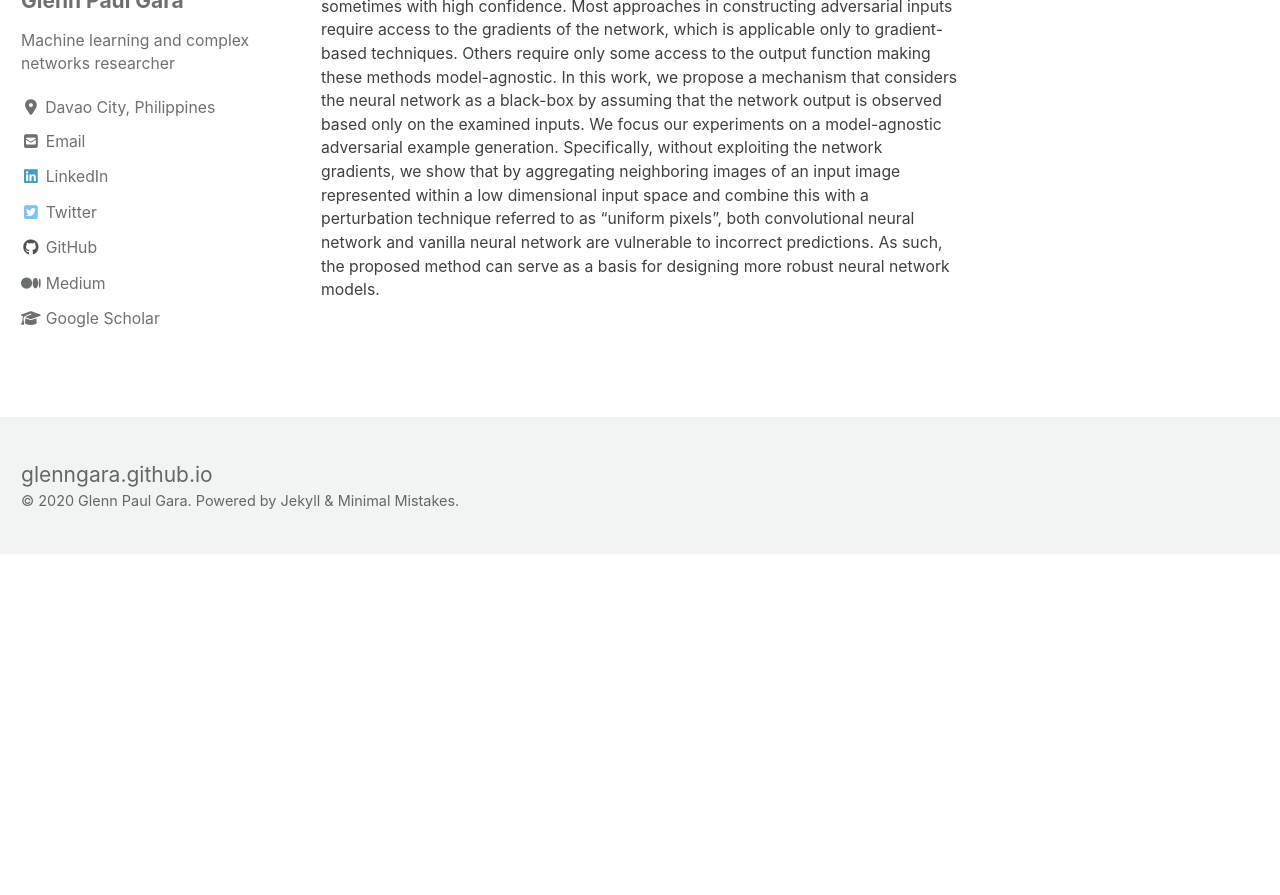
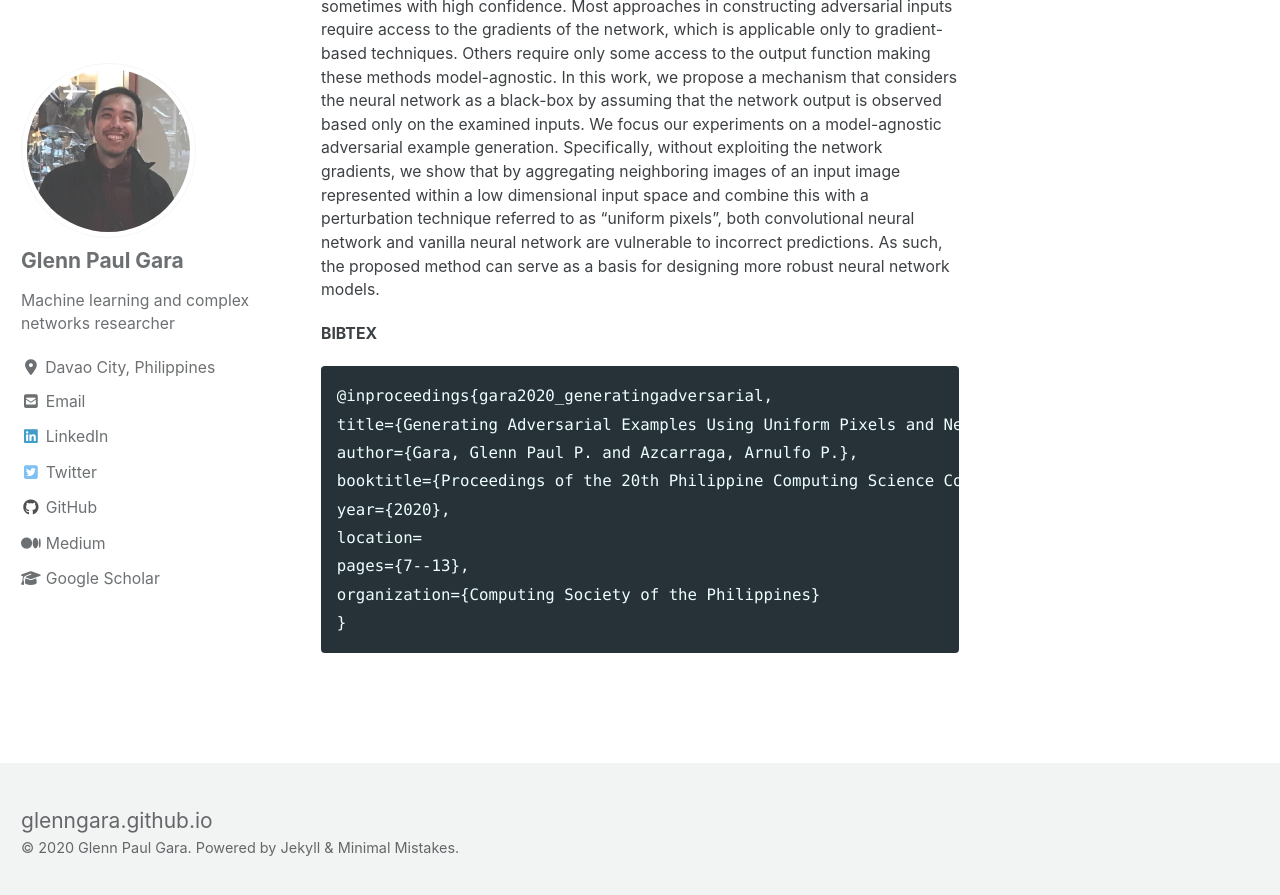
Before and after one commit to glenngara/glenngara.github.io, a Jekyll site: the page built from _pages/publications/generating-adversarial-examples.md, in a window 1280 px wide and 900 px high, scrolled down 917 px. Shown: the top 895 px of the window. Built offline with Jekyll 4.4.1, drawn with Linux system fonts in a browser that asks for light colours; cached includes are drawn as plain includes; nearby versions of some CDN libraries; before the commit the page ends 1471 px from its top, so only the background shows below that.

Commit message:
Edited content

````diff
--- a/_pages/publications/generating-adversarial-examples.md
+++ b/_pages/publications/generating-adversarial-examples.md
@@ -9,7 +9,20 @@ author_profile: true
 Glenn Paul P. Gara & Arnulfo P. Azcarraga
 *20th Philippine Computing Science Congress, 2020*
 
-![image-center](/assets/files/publications/generating-adversarial-examples/gara2020_generatingadv.jpg){: .align-center}
+![image-center](/assets/files/publications/generating-adversarial-examples/gara2020_generatingadversarial.jpg){: .align-center}
 
 **ABSTRACT**
 Deep neural networks have gained popularity due to its exceptional performance on several challenging tasks such as image classification, object detection, semantic segmentation, and image generation. Unfortunately, these networks are highly vulnerable to carefully crafted human imperceptible perturbations based on so- called adversarial examples. Adversarial examples have been used to mislead deep neural networks into predicting an incorrect output (i.e. category, label or class), sometimes with high confidence. Most approaches in constructing adversarial inputs require access to the gradients of the network, which is applicable only to gradient-based techniques. Others require only some access to the output function making these methods model-agnostic. In this work, we propose a mechanism that considers the neural network as a black-box by assuming that the network output is observed based only on the examined inputs. We focus our experiments on a model-agnostic adversarial example generation. Specifically, without exploiting the network gradients, we show that by aggregating neighboring images of an input image represented within a low dimensional input space and combine this with a perturbation technique referred to as "uniform pixels", both convolutional neural network and vanilla neural network are vulnerable to incorrect predictions. As such, the proposed method can serve as a basis for designing more robust neural network models.
+
+**BIBTEX**
+```
+@inproceedings{gara2020_generatingadversarial,
+title={Generating Adversarial Examples Using Uniform Pixels and Neighbor Aggregation},
+author={Gara, Glenn Paul P. and Azcarraga, Arnulfo P.},
+booktitle={Proceedings of the 20th Philippine Computing Science Congress},
+year={2020},
+location=
+pages={7--13},
+organization={Computing Society of the Philippines}
+}
+```
````
Also changed, not shown: _pages/publications.md (+1 -1 lines), assets/files/publications/generating-adversarial-examples/gara2020_generatingadversarial.jpg (renamed from assets/files/publications/generating-adversarial-examples/gara2020_generatingadv.jpg), 2 other files.
